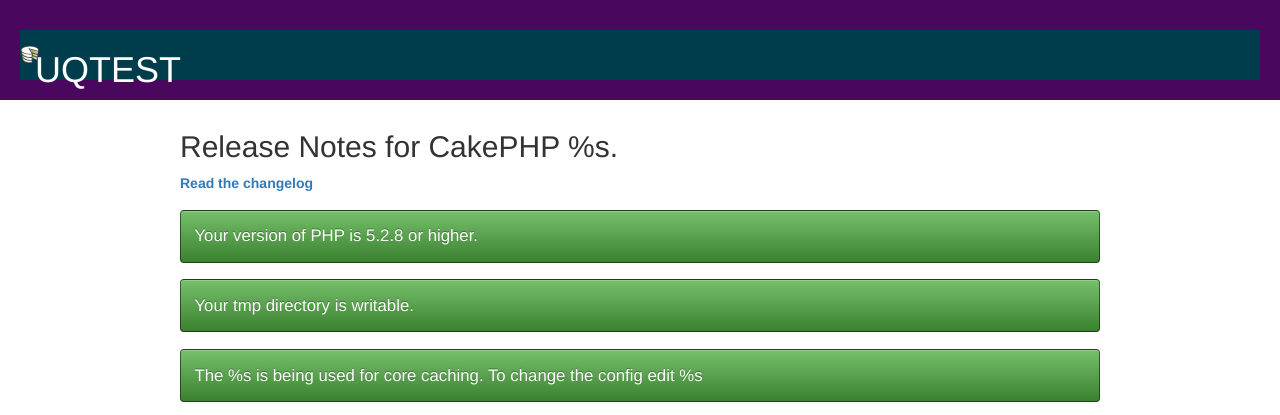
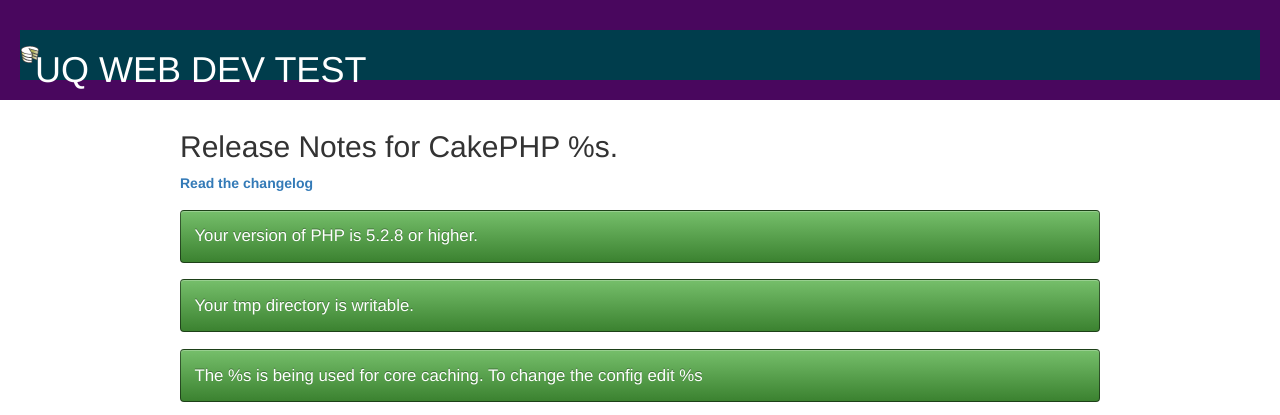
Before and after one commit to ashishbarnabas/uqtest, a CakePHP app: the page made by app/View/Pages/home.ctp in a window 1280 px wide. Shown: the top 415 px of the page. Run offline with PHP 8.4 and a stand-in for CakePHP, Linux system fonts and the light colour scheme; the template is opened without the code that fills it, so the values that code supplies are empty; some libraries are stand-ins or nearby versions.

Commit message:
heading changed

```diff
--- a/app/View/Layouts/default.ctp
+++ b/app/View/Layouts/default.ctp
@@ -48,7 +48,7 @@ $cakeVersion = __d('cake_dev', 'CakePHP %s', Configure::version())
 <body>
 	<div id="container">
 		<div id="header">
-			<h1>UQTEST</h1>
+			<h1>UQ WEB DEV TEST</h1>
 		</div>
 		<div id="content">
 			<?php echo $this->fetch('content'); ?>
```
